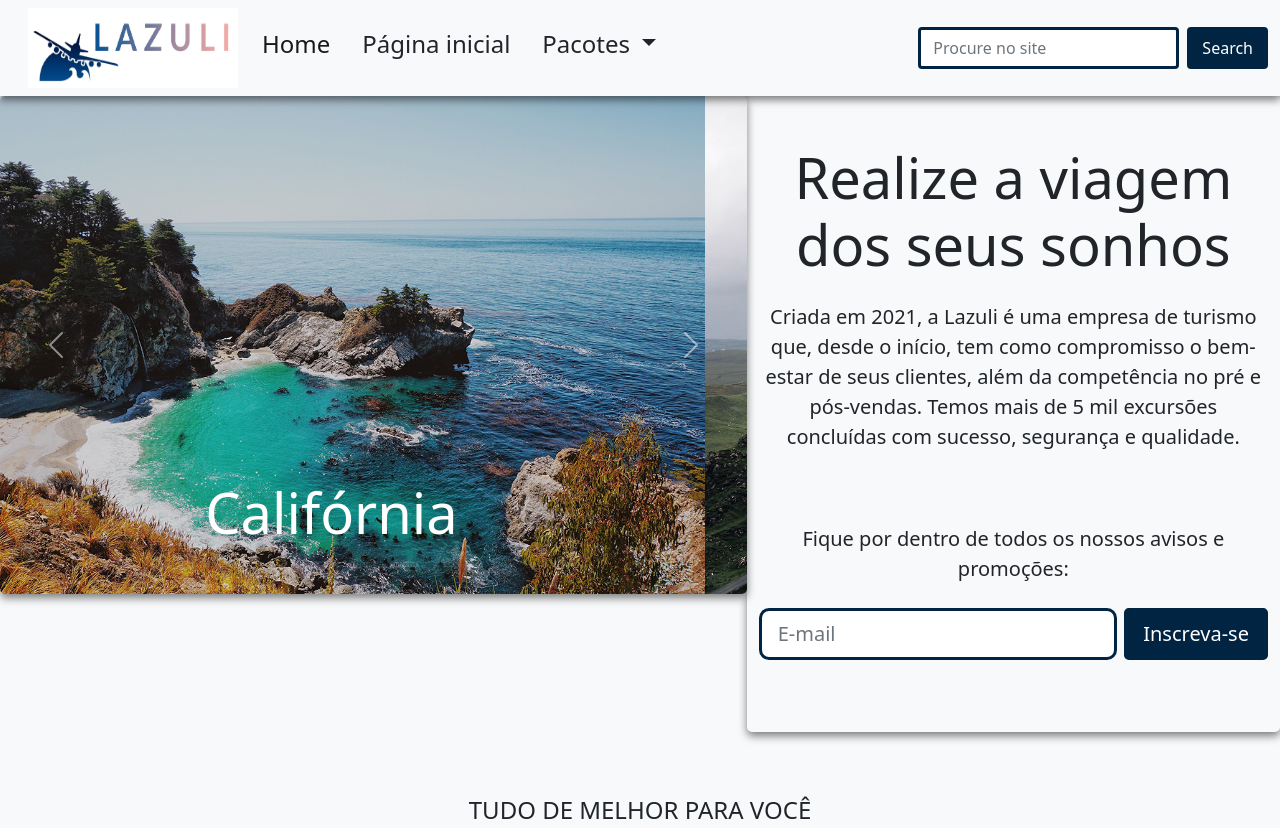
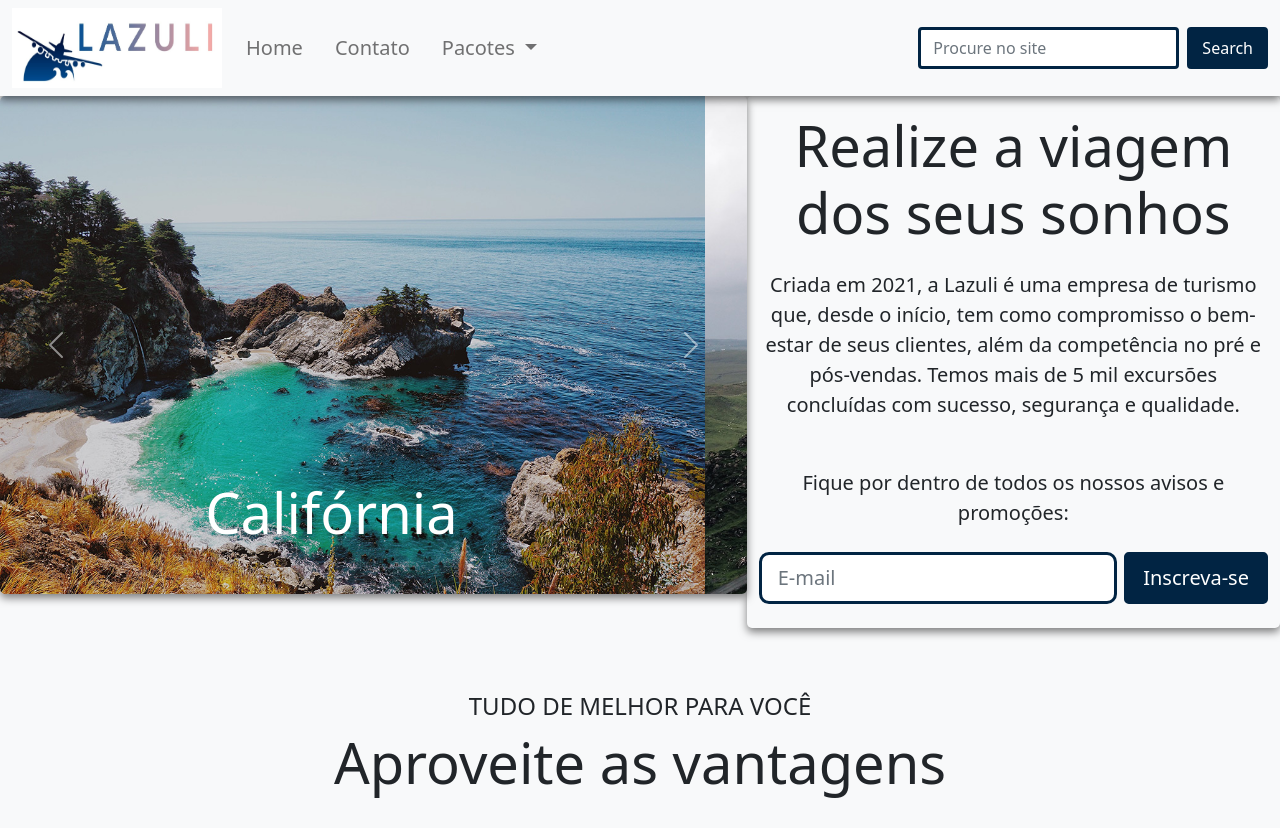
Before and after one commit to ramosspri/lazuli_tour, a plain HTML site: page index.html in a window 1280 px wide. Shown: the top 828 px of the page. Drawn offline with nearby package versions, Linux system fonts and the light colour scheme.

Commit message:
correçao do box de inscriçao que estava maior que o container de fotos

```diff
--- a/index.html
+++ b/index.html
@@ -11,21 +11,21 @@
   <header>
     <nav class="navbar navbar-expand-lg navbar-light bg-light box-shadow fixed-top">
       <div class="container-fluid">
-        <a class="navbar-brand" href="#"></a>
+        <a class="navbar-brand m-0" href="#"></a>
         <img src="img/Lazuli logo 2.jpeg" alt="Lazuli" width="210px" height="80px">
         <button class="navbar-toggler" type="button" data-bs-toggle="collapse" data-bs-target="#navbarSupportedContent" aria-controls="navbarSupportedContent" aria-expanded="false" aria-label="Toggle navigation">
           <span class="navbar-toggler-icon"></span>
         </button>
         <div class="collapse navbar-collapse" id="navbarSupportedContent">
-          <ul class="navbar-nav me-auto mb-2 mb-lg-0 h4">
+          <ul class="navbar-nav mb-2 mb-lg-0 h5 me-auto">
             <li class="nav-item px-3">
-              <a class="nav-link active" aria-current="page" href="#">Home</a>
+              <a class="nav-link" aria-current="page" href="#">Home</a>
             </li>
             <li class="nav-item">
-              <a class="nav-link h4 text-dark" href="#">Página inicial</a>
+              <a class="nav-link" href="#">Contato</a>
             </li>
             <li class="nav-item dropdown px-3">
-              <a class="nav-link dropdown-toggle h4 text-dark" href="#" id="navbarDropdown" role="button" data-bs-toggle="dropdown" aria-expanded="false">
+              <a class="nav-link dropdown-toggle" href="#" id="navbarDropdown" role="button" data-bs-toggle="dropdown" aria-expanded="false">
                 Pacotes
               </a>
               <ul class="dropdown-menu" aria-labelledby="navbarDropdown">
@@ -80,10 +80,10 @@
         </div>
         </div>
 
-        <div class="col-lg-5 py-5 box-shadow text-center" style="border-radius: 5px;">
+        <div class="col-lg-5 pt-3 box-shadow text-center" style="border-radius: 5px;">
           <h1 class="display-4">Realize a viagem dos seus sonhos</h1>
             <p class="lead my-4">Criada em 2021, a Lazuli é uma empresa de turismo que, desde o início, tem como compromisso o bem-estar de seus clientes, além da competência no pré e pós-vendas. Temos mais de 5 mil excursões concluídas com sucesso, segurança e qualidade.</p>
-            <p class="lead pt-5">Fique por dentro de todos os nossos avisos e promoções:</p>
+            <p class="lead pt-4">Fique por dentro de todos os nossos avisos e promoções:</p>
         <form action="">
         <div class="input-group input-group-lg my-4">
           <input type="text" style="border: solid 3px rgb(1, 36, 67); border-radius: 10px;" class="form-control" placeholder="E-mail" aria-label="E-mail" aria-describedby="button-addon2">
@@ -140,7 +140,7 @@
             </div>
           </div>
 
-            <a href="planos.html" class="btn btn-lg m-5" style="border: 3px solid rgb(184, 223, 216); background-color: rgb(184, 223, 216);">Faça agora seu orçamento</a>
+            <a href="planos.html" class="btn btn-lg m-5 text-white" style="border: solid 3px rgb(1, 36, 67); background-color: rgb(1, 36, 67);">Faça agora seu orçamento</a>
 
             <section id="home-quote" class="p-md-5 p-3">
               <blockquote class="display-4 blockquote text-center text-white p-md-5"><p class="display-4 p-5"><em>"A felicidade não está na estrada que leva à algum lugar, a felicidade é a própria estrada."</p></em>
@@ -150,7 +150,7 @@
 
           </div>
         </section>
-    <!-- JavaScript (Opcional) -->
+    <!-- JavaScript -->
     <!-- jQuery primeiro, depois Popper.js, depois Bootstrap JS -->
     <script src="https://code.jquery.com/jquery-3.3.1.slim.min.js" integrity="sha384-q8i/X+965DzO0rT7abK41JStQIAqVgRVzpbzo5smXKp4YfRvH+8abtTE1Pi6jizo" crossorigin="anonymous"></script>
     <script src="https://cdnjs.cloudflare.com/ajax/libs/popper.js/1.14.3/umd/popper.min.js" integrity="sha384-ZMP7rVo3mIykV+2+9J3UJ46jBk0WLaUAdn689aCwoqbBJiSnjAK/l8WvCWPIPm49" crossorigin="anonymous"></script>
```
